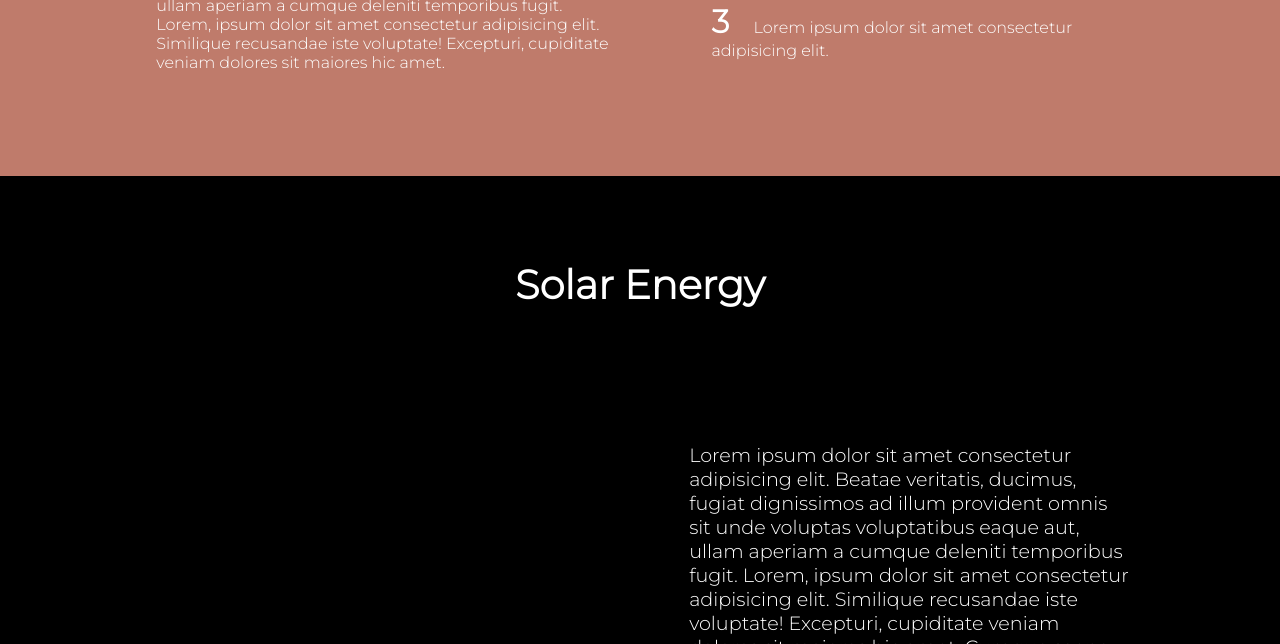
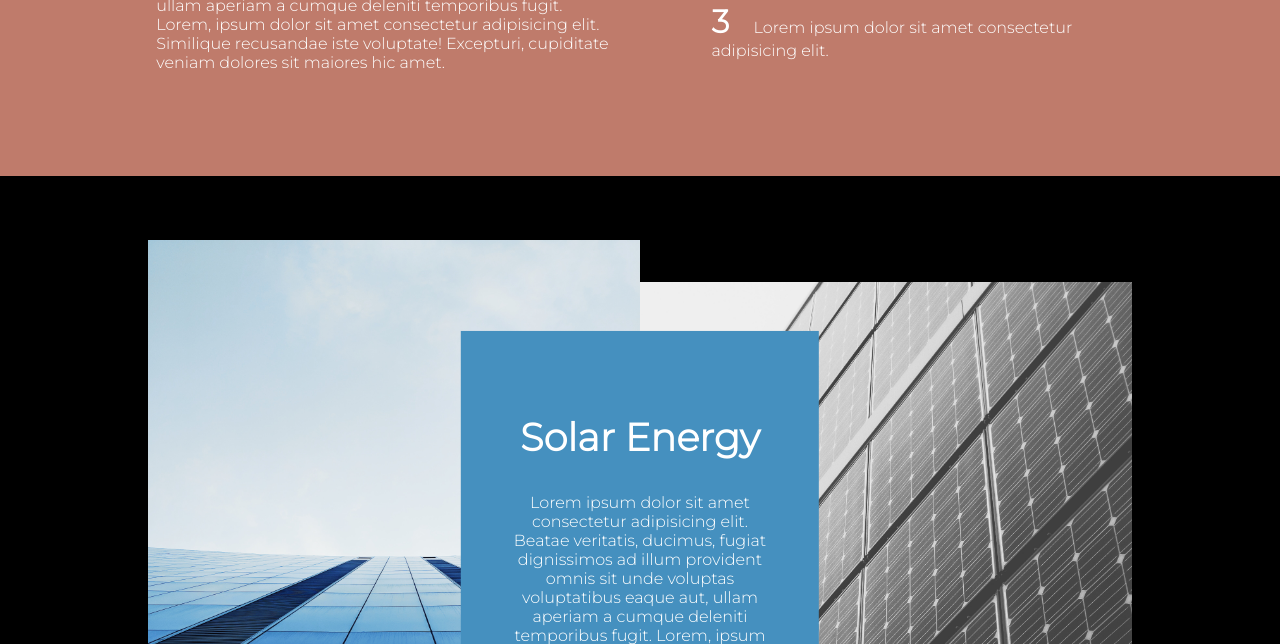
Before and after one commit to Scaledfish64/TheGreeningProject, a PHP site: page /green.html in a window 1280 px wide. Shown: the part 931-1575 px from the top of the page. Run offline with PHP 8.4, Linux system fonts and the light colour scheme; some web fonts are replaced; grey boxes are pictures that could not be loaded.

Commit message:
solar energy

```diff
--- a/green.html
+++ b/green.html
@@ -19,7 +19,9 @@
             >
           </li>
           <li class="nav-item">
-            <a class="nav-text hover-underline" href="green.html">Going Green</a>
+            <a class="nav-text hover-underline" href="green.html"
+              >Going Green</a
+            >
           </li>
           <li class="nav-item">
             <a class="nav-text hover-underline" href="about.html"
@@ -33,10 +35,13 @@
       <div class="green-flex-container">
         <div class="flex-div">
           <h1 class="green-heading">Going Green</h1>
-          <h1>Different ways homeowners can convert to cleaner energy practices at home.</h1>
+          <h1>
+            Different ways homeowners can convert to cleaner energy practices at
+            home.
+          </h1>
         </div>
         <div class="green-flex-div">
-          <img class="flex-img" src="images/pexels-pixabay-532192.jpg">
+          <img class="flex-img" src="images/pexels-pixabay-532192.jpg" />
         </div>
       </div>
     </section>
@@ -78,136 +83,53 @@
       </div>
     </section>
     <section>
-      <h2 class="heading">Solar Energy</h2>
-      <div class="flex-container">
-        <div class="flex-div hidden">
-          <img class="flex-img" src="images/pexels-kindel-media-9800092.jpg" />\
+      <div class="solar-flex-container">
+        <div class="solar-flex-div hidden">
+          <img
+            class="solar-flex-img"
+            src="images/faris-mohammed-C2DV9RccE_Q-unsplash.jpg"
+          />
         </div>
-        <div class="flex-div">
-          <p class="half-para">
+        <div class="solar-flex-div hidden-right">
+          <img
+            class="solar-flex-img"
+            src="images/possessed-photography-DqpPwAC3QVY-unsplash.jpg"
+          />
+        </div>
+        <div class="solar-div">
+          <h1 class="solar-heading">Solar Energy</h1>
+          <p>
             Lorem ipsum dolor sit amet consectetur adipisicing elit. Beatae
             veritatis, ducimus, fugiat dignissimos ad illum provident omnis sit
             unde voluptas voluptatibus eaque aut, ullam aperiam a cumque
             deleniti temporibus fugit. Lorem, ipsum dolor sit amet consectetur
             adipisicing elit. Similique recusandae iste voluptate! Excepturi,
-            cupiditate veniam dolores sit maiores hic amet. Cumque saepe nam
-            voluptatibus delectus voluptatem eius eveniet consequatur ducimus.
-            Lorem ipsum dolor sit amet consectetur adipisicing elit. Dolore
-            saepe repudiandae rem architecto incidunt id. Excepturi ratione
-            labore non repellat quo modi dolore, magni unde esse fugit veritatis
-            maxime temporibus. Lorem ipsum dolor sit amet consectetur
-            adipisicing elit. Beatae veritatis, ducimus, fugiat dignissimos ad
-            illum provident omnis sit unde voluptas voluptatibus eaque aut,
-            ullam aperiam a cumque deleniti temporibus fugit. Lorem, ipsum dolor
-            sit amet consectetur adipisicing elit. Similique recusandae iste
-            voluptate! Excepturi, cupiditate veniam dolores sit maiores hic
-            amet. Cumque saepe nam voluptatibus delectus voluptatem eius eveniet
-            consequatur ducimus. Lorem ipsum dolor sit amet consectetur
-            adipisicing elit. Dolore saepe repudiandae rem architecto incidunt
-            id. Excepturi ratione labore non repellat quo modi dolore, magni
-            unde esse fugit veritatis maxime temporibus.
+            cupiditate veniam dolores sit maiores hic amet.
           </p>
         </div>
       </div>
     </section>
-    <section>
-      <h2 class="heading">Wind Energy</h2>
-      <div class="flex-container">
-        <div class="flex-div hidden">
-          <img class="flex-img" src="images/pexels-kindel-media-9800092.jpg" />\
+    <footer>
+      <div class="footer-container">
+        <div class="footer-div">
+          <h2>Contact Info</h2>
+          <a class="footer-link">johndoe@gmail.com</a>
+          <a class="footer-link">johnnyapplesmith@gmail.com</a>
+          <a class="footer-link">emmajohnson@gmail.com</a>
         </div>
-        <div class="flex-div">
-          <p class="half-para">
-            Lorem ipsum dolor sit amet consectetur adipisicing elit. Beatae
-            veritatis, ducimus, fugiat dignissimos ad illum provident omnis sit
-            unde voluptas voluptatibus eaque aut, ullam aperiam a cumque
-            deleniti temporibus fugit. Lorem, ipsum dolor sit amet consectetur
-            adipisicing elit. Similique recusandae iste voluptate! Excepturi,
-            cupiditate veniam dolores sit maiores hic amet. Cumque saepe nam
-            voluptatibus delectus voluptatem eius eveniet consequatur ducimus.
-            Lorem ipsum dolor sit amet consectetur adipisicing elit. Dolore
-            saepe repudiandae rem architecto incidunt id. Excepturi ratione
-            labore non repellat quo modi dolore, magni unde esse fugit veritatis
-            maxime temporibus. Lorem ipsum dolor sit amet consectetur
-            adipisicing elit. Beatae veritatis, ducimus, fugiat dignissimos ad
-            illum provident omnis sit unde voluptas voluptatibus eaque aut,
-            ullam aperiam a cumque deleniti temporibus fugit. Lorem, ipsum dolor
-            sit amet consectetur adipisicing elit. Similique recusandae iste
-            voluptate! Excepturi, cupiditate veniam dolores sit maiores hic
-            amet. Cumque saepe nam voluptatibus delectus voluptatem eius eveniet
-            consequatur ducimus. Lorem ipsum dolor sit amet consectetur
-            adipisicing elit. Dolore saepe repudiandae rem architecto incidunt
-            id. Excepturi ratione labore non repellat quo modi dolore, magni
-            unde esse fugit veritatis maxime temporibus.
-          </p>
+        <div class="footer-div">
+          <h2>Socials</h2>
+          <a class="footer-link">twitter.com/johndoe</a>
+          <a class="footer-link">instagram.com/johndoe</a>
+          <a class="footer-link">facebook.com/johndoe</a>
+        </div>
+        <div class="footer-div">
+          <h2>Copyright</h2>
+          <a class="footer-link">Work Log</a>
+          <a class="footer-link">Research</a>
+          <a class="footer-link">Images</a>
         </div>
       </div>
-    </section>
-    <section>
-      <h2 class="heading">Geothermal Energy</h2>
-      <div class="flex-container">
-        <div class="flex-div hidden">
-          <img class="flex-img" src="images/pexels-kindel-media-9800092.jpg" />\
-        </div>
-        <div class="flex-div">
-          <p class="half-para">
-            Lorem ipsum dolor sit amet consectetur adipisicing elit. Beatae
-            veritatis, ducimus, fugiat dignissimos ad illum provident omnis sit
-            unde voluptas voluptatibus eaque aut, ullam aperiam a cumque
-            deleniti temporibus fugit. Lorem, ipsum dolor sit amet consectetur
-            adipisicing elit. Similique recusandae iste voluptate! Excepturi,
-            cupiditate veniam dolores sit maiores hic amet. Cumque saepe nam
-            voluptatibus delectus voluptatem eius eveniet consequatur ducimus.
-            Lorem ipsum dolor sit amet consectetur adipisicing elit. Dolore
-            saepe repudiandae rem architecto incidunt id. Excepturi ratione
-            labore non repellat quo modi dolore, magni unde esse fugit veritatis
-            maxime temporibus. Lorem ipsum dolor sit amet consectetur
-            adipisicing elit. Beatae veritatis, ducimus, fugiat dignissimos ad
-            illum provident omnis sit unde voluptas voluptatibus eaque aut,
-            ullam aperiam a cumque deleniti temporibus fugit. Lorem, ipsum dolor
-            sit amet consectetur adipisicing elit. Similique recusandae iste
-            voluptate! Excepturi, cupiditate veniam dolores sit maiores hic
-            amet. Cumque saepe nam voluptatibus delectus voluptatem eius eveniet
-            consequatur ducimus. Lorem ipsum dolor sit amet consectetur
-            adipisicing elit. Dolore saepe repudiandae rem architecto incidunt
-            id. Excepturi ratione labore non repellat quo modi dolore, magni
-            unde esse fugit veritatis maxime temporibus.
-          </p>
-        </div>
-      </div>
-    </section>
-    <section>
-      <h2 class="heading">Hydroelectric Energy</h2>
-      <div class="flex-container">
-        <div class="flex-div hidden">
-          <img class="flex-img" src="images/pexels-kindel-media-9800092.jpg" />\
-        </div>
-        <div class="flex-div">
-          <p class="half-para">
-            Lorem ipsum dolor sit amet consectetur adipisicing elit. Beatae
-            veritatis, ducimus, fugiat dignissimos ad illum provident omnis sit
-            unde voluptas voluptatibus eaque aut, ullam aperiam a cumque
-            deleniti temporibus fugit. Lorem, ipsum dolor sit amet consectetur
-            adipisicing elit. Similique recusandae iste voluptate! Excepturi,
-            cupiditate veniam dolores sit maiores hic amet. Cumque saepe nam
-            voluptatibus delectus voluptatem eius eveniet consequatur ducimus.
-            Lorem ipsum dolor sit amet consectetur adipisicing elit. Dolore
-            saepe repudiandae rem architecto incidunt id. Excepturi ratione
-            labore non repellat quo modi dolore, magni unde esse fugit veritatis
-            maxime temporibus. Lorem ipsum dolor sit amet consectetur
-            adipisicing elit. Beatae veritatis, ducimus, fugiat dignissimos ad
-            illum provident omnis sit unde voluptas voluptatibus eaque aut,
-            ullam aperiam a cumque deleniti temporibus fugit. Lorem, ipsum dolor
-            sit amet consectetur adipisicing elit. Similique recusandae iste
-            voluptate! Excepturi, cupiditate veniam dolores sit maiores hic
-            amet. Cumque saepe nam voluptatibus delectus voluptatem eius eveniet
-            consequatur ducimus. Lorem ipsum dolor sit amet consectetur
-            adipisicing elit. Dolore saepe repudiandae rem architecto incidunt
-            id. Excepturi ratione labore non repellat quo modi dolore, magni
-            unde esse fugit veritatis maxime temporibus.
-          </p>
-        </div>
-      </div>
-    </section>
+    </footer>
   </body>
 </html>
--- a/index.css
+++ b/index.css
@@ -201,8 +201,6 @@ hover-underline {
   transition: all 1s;
   filter: blur(5px);
   transform: translateX(100%);
-  transition-delay: 200ms;
-  z-index: -1;
 }
 
 .show {
@@ -419,3 +417,46 @@ hover-underline {
   padding: 5%;
   background-color: #BF7B6B;
 }
+
+.solar-flex-container{
+  display: flex;
+  position: relative;
+  justify-content: center;
+  align-items: center;
+  padding: 5% 2%;
+}
+
+.solar-flex-div{
+  width: 40%;
+}
+
+.solar-flex-img{
+  width: 100%;
+}
+
+.solar-div{
+  background-color: #4590BF;
+  padding: 8% 4%;
+  width: 20%;
+  position: absolute;
+  top: 50%;
+  left: 50%;
+  transform: translate(-50%, -50%);
+  z-index: 10;
+}
+
+.solar-heading{
+  text-align: center;
+  font-size: 2.4em;
+}
+
+.solar-div p{
+  text-align: center;
+}
+
+
+/** this is for smaller laptops such as our chromebook (wasn't looking good on my laptop) **/
+@media screen and (max-width:1500px) {
+  .solar-div{
+    padding: 4%;
+}
```
Also changed, not shown: images/faris-mohammed-C2DV9RccE_Q-unsplash.jpg (added), images/possessed-photography-DqpPwAC3QVY-unsplash.jpg (added).
